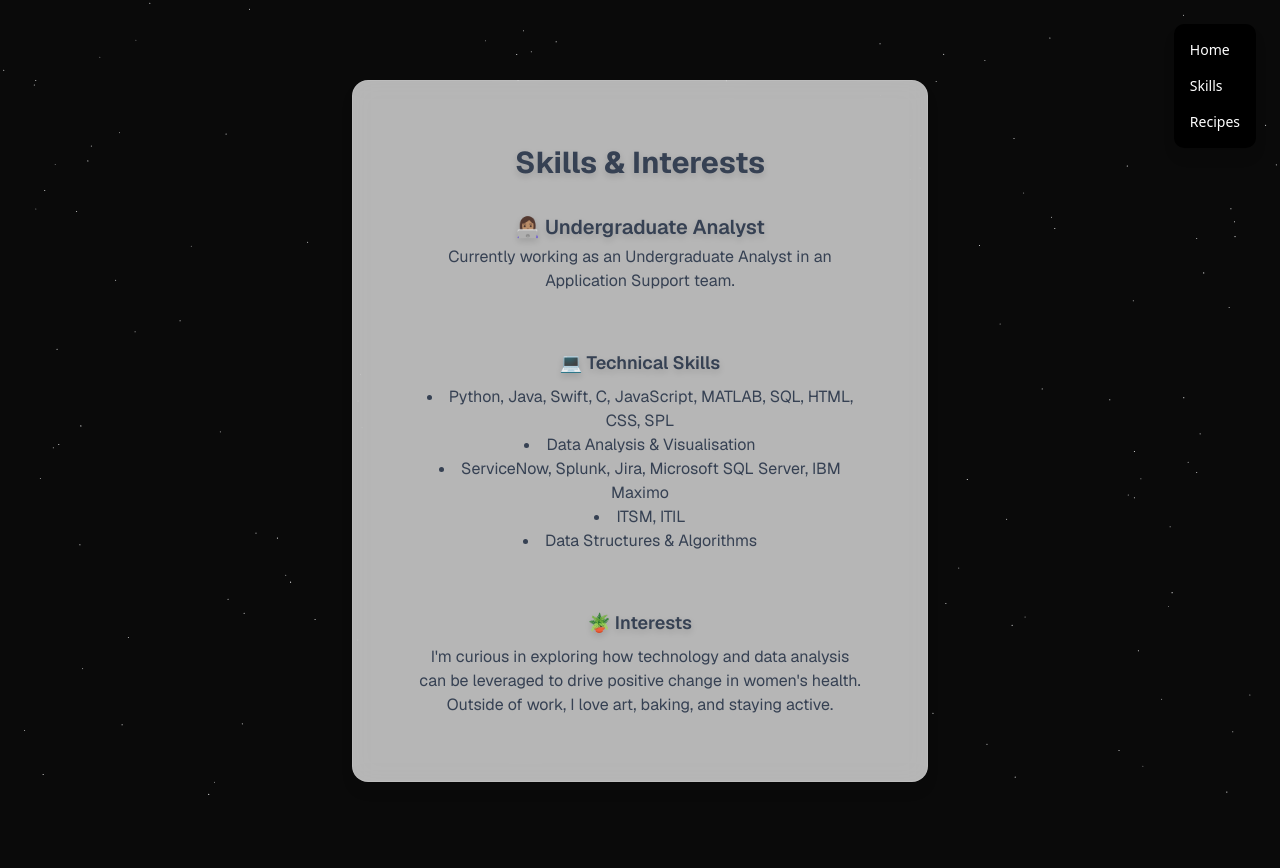
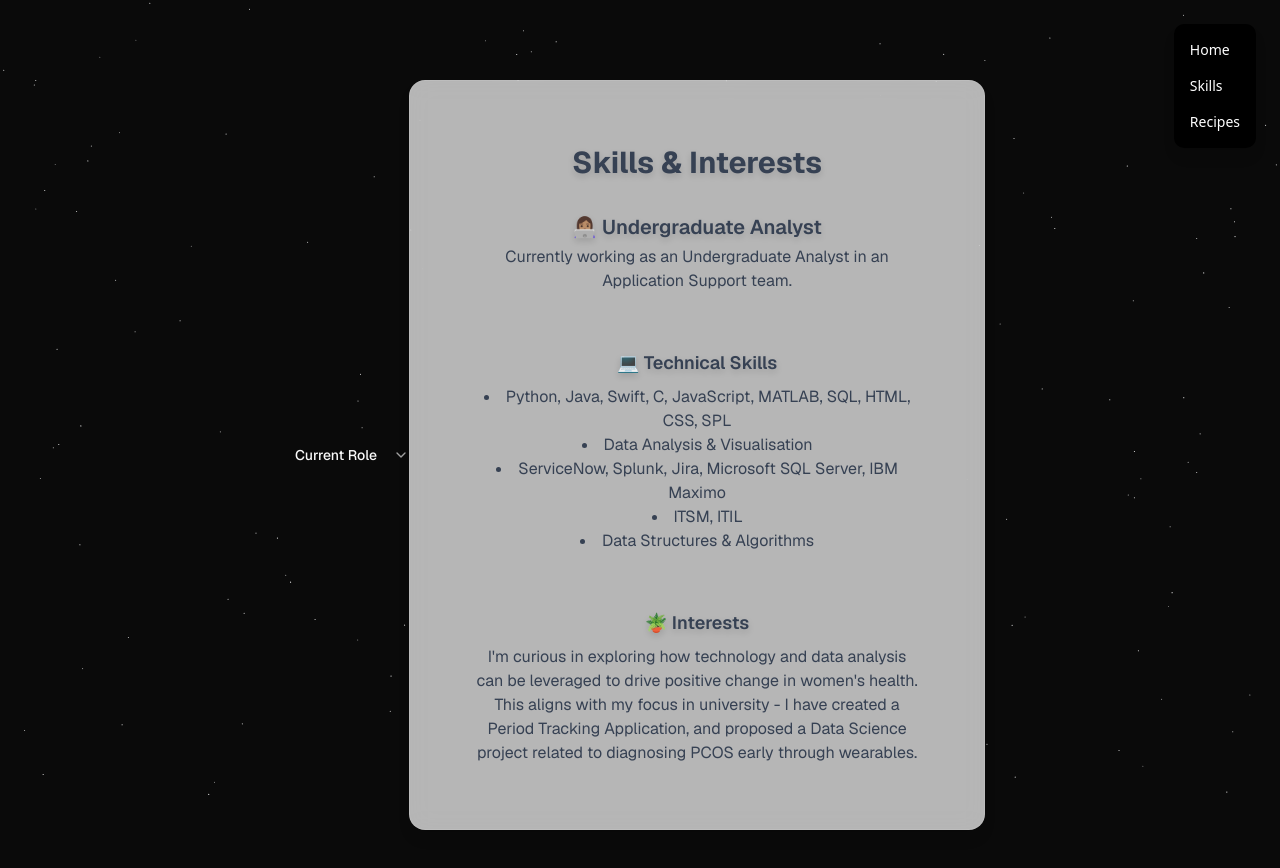
Before and after one commit to nililz/nililz.github.io, a Next.js app: page /skills in a window 1280 px wide. Shown: the top 868 px of the page. Built offline with nearby package versions, Linux system fonts and the light colour scheme.

Commit message:
Added accordion shadcn component

```diff
--- a/app/layout.js
+++ b/app/layout.js
@@ -14,8 +14,8 @@
 });
 
 export const metadata = {
-  title: "Create Next App",
-  description: "Generated by create next app",
+  title: "Nilly Hamidi",
+  description: "My personal website",
 };
 
 export default function RootLayout({ children }) {
--- a/app/recipes/page.js
+++ b/app/recipes/page.js
@@ -63,7 +63,7 @@
                             </p>
 
 
-                        <div className="mt-6">
+                            <div className="mt-6 flex gap-4">
                                 <a
                                 href="https://tastesbetterfromscratch.com/tres-leches-cake/"
                                 target="_blank"
@@ -71,6 +71,14 @@
                                 className="text-blue-300 underline hover:text-blue-500"
                                 >
                                 Recipe Link
+                                </a>
+                                <a
+                                href="https://www.tiktok.com/@ashbaber/video/7479513659320880406?_r=1&_t=ZS-8vqzUSh5igk"
+                                target="_blank"
+                                rel="noopener noreferrer"
+                                className="text-blue-300 underline hover:text-blue-500"
+                                >
+                                Chai version
                                 </a>
                             </div>
                         </div>
--- a/app/skills/page.js
+++ b/app/skills/page.js
@@ -1,10 +1,22 @@
-import { ShootingStarsAndStarsBackground } from "@/components/shooting-stars-background";
+import {
+  Accordion,
+  AccordionContent,
+  AccordionItem,
+  AccordionTrigger,
+} from "@/components/accordion"
 
 export default function Skills() {
     return (
       <div className="flex items-center justify-center min-h-screen p-8 sm:p-20 font-[family-name:var(--font-geist-sans)]">
+          <Accordion type="single" collapsible>
+          <AccordionItem value="item-1">
+            <AccordionTrigger>Current Role</AccordionTrigger>
+            <AccordionContent>
+              I work as an Undergraduate Analyst in an Application Support team.
+            </AccordionContent>
+          </AccordionItem>
+        </Accordion>
         <section className="relative z-10 rounded-2xl p-10 sm:p-16 flex flex-col items-center text-center gap-8 max-w-xl w-full bg-white/70 backdrop-blur-md shadow-lg border border-white/10">
-
           <h1 className="text-3xl font-bold text-gray-700 drop-shadow-md">Skills & Interests</h1>
 
           {/* Current Role */}
@@ -31,7 +43,7 @@
           <div>
             <h3 className="text-lg font-semibold mt-6 mb-2 text-gray-700 drop-shadow-md">🪴 Interests</h3>
             <p className="text-gray-700 max-w-md mx-auto">
-              I'm curious in exploring how technology and data analysis can be leveraged to drive positive change in women's health. Outside of work, I love art, baking, and staying active.
+              I'm curious in exploring how technology and data analysis can be leveraged to drive positive change in women's health. This aligns with my focus in university - I have created a Period Tracking Application, and proposed a Data Science project related to diagnosing PCOS early through wearables.
             </p>
           </div>
         </section>
--- /dev/null
+++ b/components/accordion.jsx
@@ -0,0 +1,64 @@
+"use client"
+
+import * as React from "react"
+import * as AccordionPrimitive from "@radix-ui/react-accordion"
+import { ChevronDownIcon } from "lucide-react"
+
+import { cn } from "@/lib/utils"
+
+function Accordion({
+  ...props
+}) {
+  return <AccordionPrimitive.Root data-slot="accordion" {...props} />;
+}
+
+function AccordionItem({
+  className,
+  ...props
+}) {
+  return (
+    <AccordionPrimitive.Item
+      data-slot="accordion-item"
+      className={cn("border-b last:border-b-0", className)}
+      {...props} />
+  );
+}
+
+function AccordionTrigger({
+  className,
+  children,
+  ...props
+}) {
+  return (
+    <AccordionPrimitive.Header className="flex">
+      <AccordionPrimitive.Trigger
+        data-slot="accordion-trigger"
+        className={cn(
+          "focus-visible:border-ring focus-visible:ring-ring/50 flex flex-1 items-start justify-between gap-4 rounded-md py-4 text-left text-sm font-medium transition-all outline-none hover:underline focus-visible:ring-[3px] disabled:pointer-events-none disabled:opacity-50 [&[data-state=open]>svg]:rotate-180",
+          className
+        )}
+        {...props}>
+        {children}
+        <ChevronDownIcon
+          className="text-muted-foreground pointer-events-none size-4 shrink-0 translate-y-0.5 transition-transform duration-200" />
+      </AccordionPrimitive.Trigger>
+    </AccordionPrimitive.Header>
+  );
+}
+
+function AccordionContent({
+  className,
+  children,
+  ...props
+}) {
+  return (
+    <AccordionPrimitive.Content
+      data-slot="accordion-content"
+      className="data-[state=closed]:animate-accordion-up data-[state=open]:animate-accordion-down overflow-hidden text-sm"
+      {...props}>
+      <div className={cn("pt-0 pb-4", className)}>{children}</div>
+    </AccordionPrimitive.Content>
+  );
+}
+
+export { Accordion, AccordionItem, AccordionTrigger, AccordionContent }
--- a/package.json
+++ b/package.json
@@ -9,6 +9,7 @@
     "lint": "next lint"
   },
   "dependencies": {
+    "@radix-ui/react-accordion": "^1.2.8",
     "@radix-ui/react-slot": "^1.2.0",
     "class-variance-authority": "^0.7.1",
     "clsx": "^2.1.1",
```
Also changed, not shown: 1 other file (tests, documents, lock files or other folders). Lines whose indentation alone changed are shown as unchanged.
